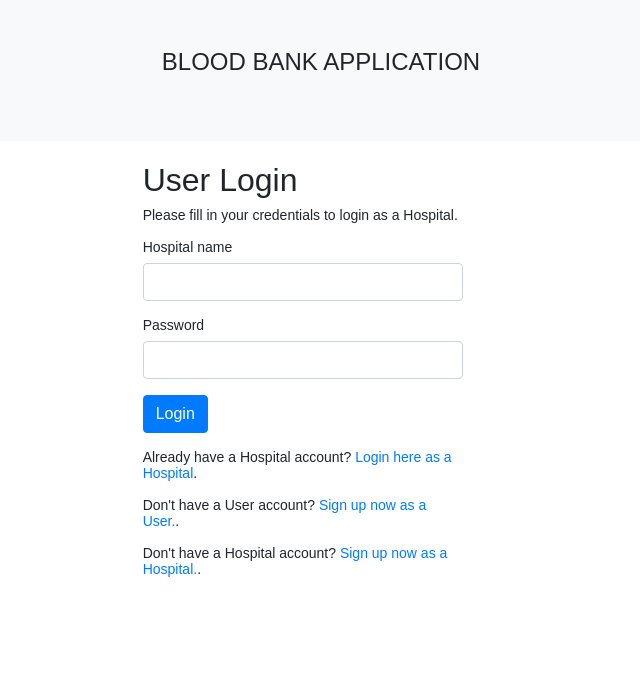
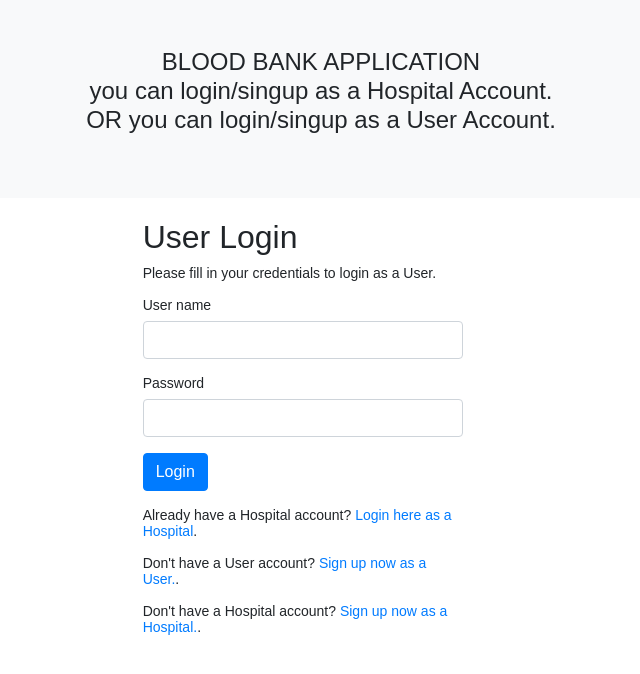
Before and after one commit to Anshul66/internshala_project, a PHP site: page /user_login.php in a window 1280 px wide. Shown: the top 674 px of the page, without its empty margins (319-959 px from the left). Run offline with PHP 8.4, Linux system fonts and the light colour scheme.

Commit message:
Update user_login.php

```diff
--- a/user_login.php
+++ b/user_login.php
@@ -4,7 +4,7 @@ session_start();
 
 // Check if the user is already logged in, if yes then redirect him to welcome page
 if(isset($_SESSION["loggedin"]) && $_SESSION["loggedin"] === true){
-    header("location: user_welcome.php");
+    header("location: index.php");
     exit;
 }
 
@@ -64,7 +64,7 @@ if($_SERVER["REQUEST_METHOD"] == "POST"){
                             $_SESSION["username"] = $username;
 
                             // Redirect user to welcome page
-                            header("location: User_welcome.php");
+                            header("location: index.php");
                         } else{
                             // Password is not valid, display a generic error message
                             $login_err = "Invalid username or password.";
@@ -102,11 +102,11 @@ if($_SERVER["REQUEST_METHOD"] == "POST"){
 <body>
 
         <div class="p-5 text-center bg-light">
-                <h4 class="mb-3">BLOOD BANK APPLICATION</h4></div>
+                <h4 class="mb-3">BLOOD BANK APPLICATION<br>you can login/singup as a Hospital Account.<br>OR you can login/singup as a User Account.</h4></div>
                 <div class="col-md-4 mx-auto">
 <div class="wrapper">
         <h2>User Login</h2>
-        <p>Please fill in your credentials to login as a Hospital.</p>
+        <p>Please fill in your credentials to login as a User.</p>
 
         <?php
         if(!empty($login_err)){
@@ -116,7 +116,7 @@ if($_SERVER["REQUEST_METHOD"] == "POST"){
 
         <form action="<?php echo htmlspecialchars($_SERVER["PHP_SELF"]); ?>" method="post">
             <div class="form-group">
-                <label>Hospital name</label>
+                <label>User name</label>
                 <input type="text" name="username" class="form-control <?php echo (!empty($username_err)) ? 'is-invalid' : ''; ?>" value="<?php echo $username; ?>">
                 <span class="invalid-feedback"><?php echo $username_err; ?></span>
             </div>
```
